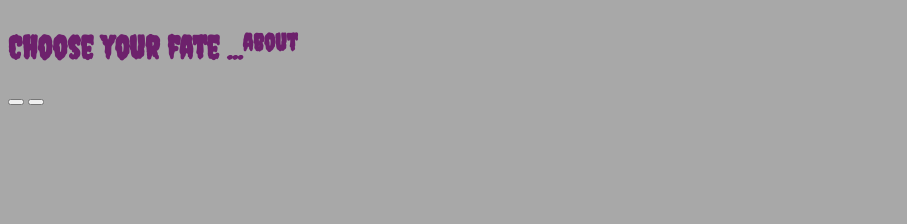
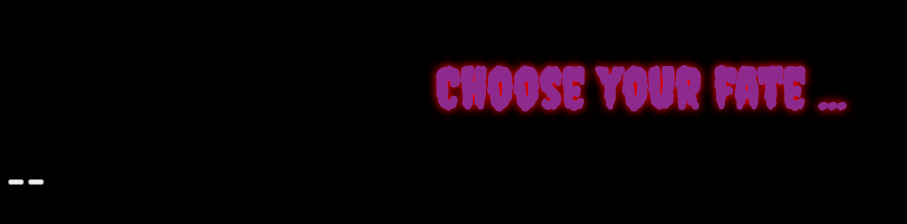
Before and after one commit to julia-nichole/Unit1-1, a plain HTML site: page index.html in a window 1280 px wide. Shown: the whole page, without its empty margins (0-907 px from the left). Drawn offline with Linux system fonts and the light colour scheme.

Commit message:
correct title

```diff
--- a/game.css
+++ b/game.css
@@ -1,8 +1,12 @@
 body {
-    background-color:#A8A8A8;
+    background-color:black;
 }
 header {
 font-family: 'Creepster', cursive;
-color:#6D216C;
+font-size: 28px;
+ text-shadow: 0 0 10px #FF0000;;
+color:#8E2A8D;
 display: flex;
+justify-content: center;
+padding: 10px ;
 }
--- a/index.html
+++ b/index.html
@@ -12,10 +12,10 @@
 <body>
     <header>
         <h1 class="title">Choose your fate ...</h1>
-         <h2>about</h2>
+
       </header>
   <main id="game-msg">
-      <button id="btn1"></button>
-      <button id="btn2"></button>
+      <button class = "btn1"></button>
+      <button class = "btn2"></button>
 </body>
 </html>
```
